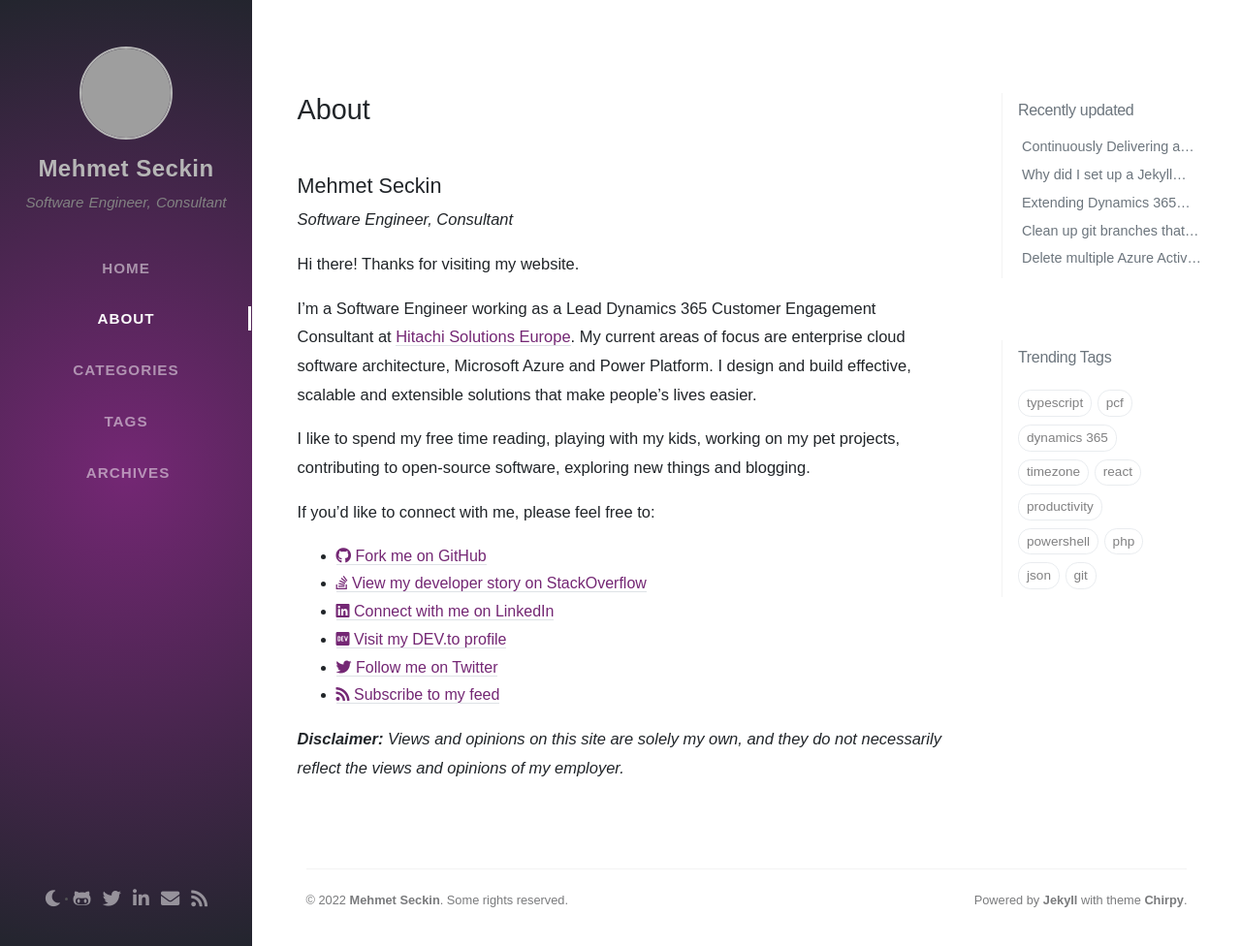
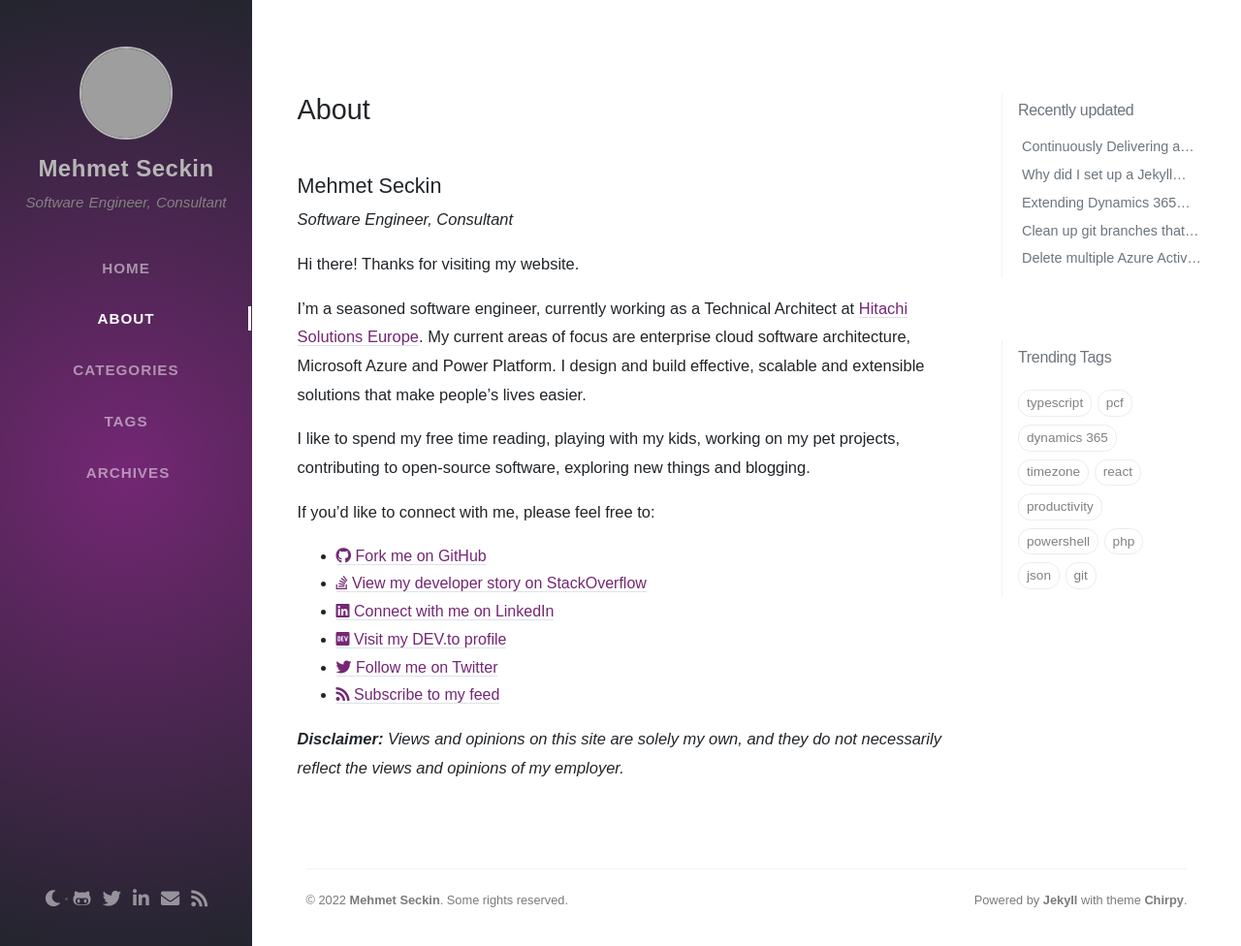
Before and after one commit to mehmetseckin/mehmetseckin.github.io, a Jekyll site: the page built from tabs/about.md, in a window 1280 px wide and 976 px high. Shown: the whole window at 97% size. Built offline with Jekyll 4.4.1, drawn with Linux system fonts in a browser that asks for light colours; nearby versions of some CDN libraries; some web fonts are replaced; comment, search, counter and statistics services are not loaded; grey boxes are pictures that could not be loaded.

Commit message:
Update job title

```diff
--- a/tabs/about.md
+++ b/tabs/about.md
@@ -13,7 +13,7 @@
 
 Hi there! Thanks for visiting my website.
 
-I'm a Software Engineer working as a Lead Dynamics 365 Customer Engagement Consultant at [Hitachi Solutions Europe](https://www.hitachi-solutions.co.uk). My current areas of focus are enterprise cloud software architecture, Microsoft Azure and Power Platform. I design and build effective, scalable and extensible solutions that make people's lives easier.
+I'm a seasoned software engineer, currently working as a Technical Architect at [Hitachi Solutions Europe](https://www.hitachi-solutions.co.uk). My current areas of focus are enterprise cloud software architecture, Microsoft Azure and Power Platform. I design and build effective, scalable and extensible solutions that make people's lives easier.
 
 I like to spend my free time reading, playing with my kids, working on my pet projects, contributing to open-source software, exploring new things and blogging.
 
```
